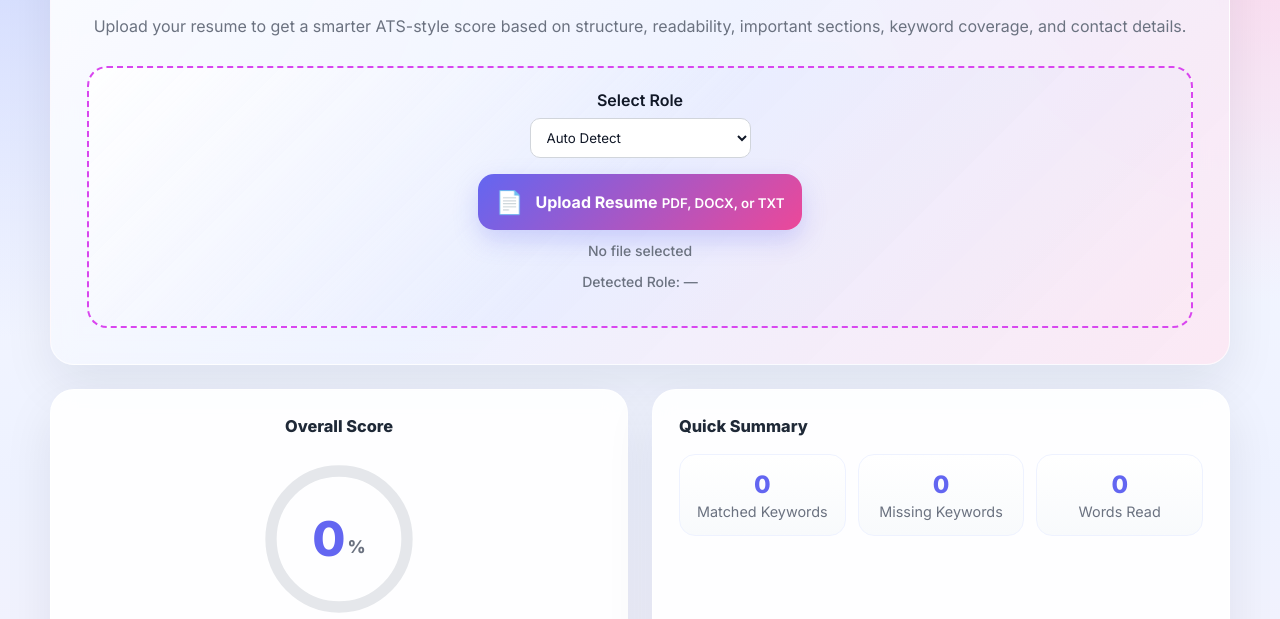
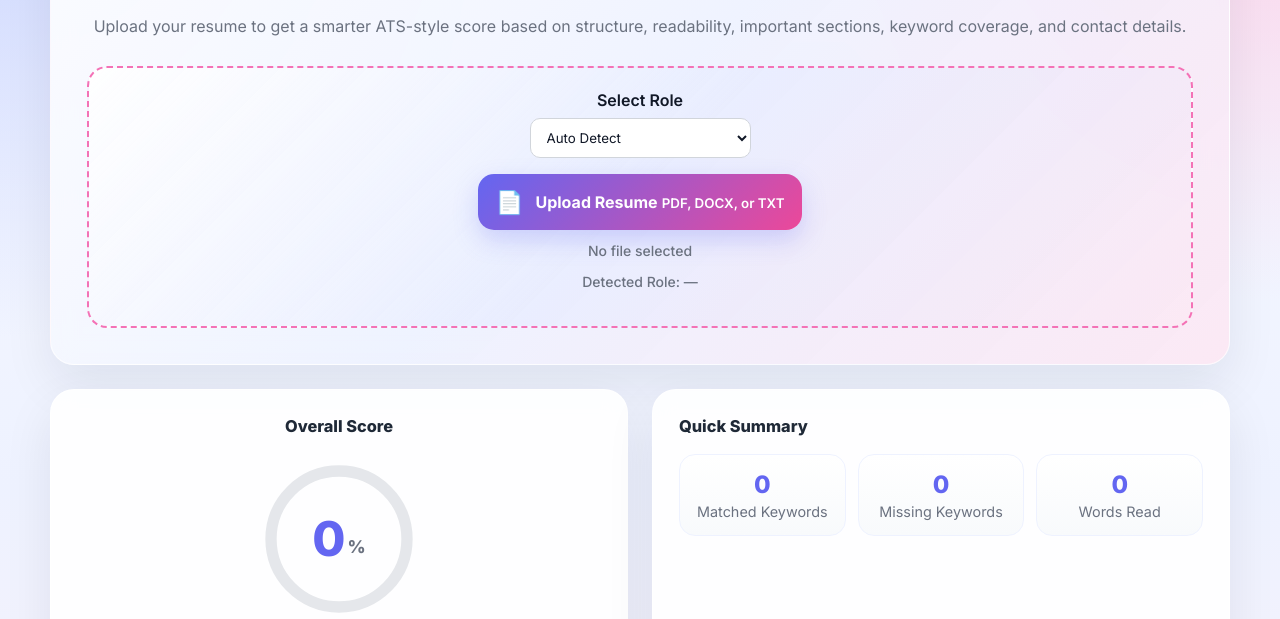
Before and after one commit to Nithya-60/Resume-Analyzer, a website: page index.html in a window 1280 px wide. Shown: the part 181-800 px from the top of the page. Drawn offline with nearby package versions, Linux system fonts and the light colour scheme.

Commit message:
added all website files

```diff
--- a/style.css
+++ b/style.css
@@ -88,7 +88,7 @@ body {
 }
 
 .upload-box {
-    border: 2px dashed #d946ef;
+    border: 2px dashed #f472b6;
     border-radius: 20px;
     padding: 22px;
     background: linear-gradient(135deg, rgba(255,255,255,0.82), rgba(224,231,255,0.45), rgba(252,231,243,0.42));
```
